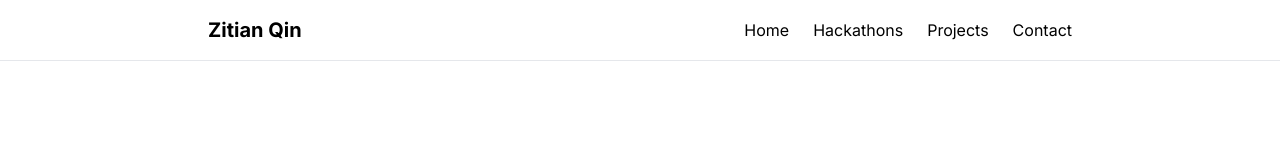
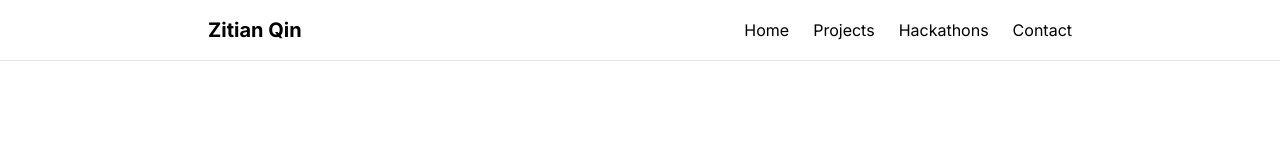
Before and after one commit to zitianqin/zitianqin.github.io, a Next.js app: page / in a window 1280 px wide. Shown: the top 160 px of the page. Built offline with nearby package versions, Linux system fonts and the light colour scheme.

Commit message:
Reorder header contents so projects comes before hackathon

```diff
--- a/src/components/Header.tsx
+++ b/src/components/Header.tsx
@@ -61,13 +61,13 @@ export default function Header() {
               </Link>
             </li> */}
             <li>
-              <Link href="/hackathons" className="hover:underline">
-                Hackathons
+              <Link href="/projects" className="hover:underline">
+                Projects
               </Link>
             </li>
             <li>
-              <Link href="/projects" className="hover:underline">
-                Projects
+              <Link href="/hackathons" className="hover:underline">
+                Hackathons
               </Link>
             </li>
             <li>
@@ -92,13 +92,13 @@ export default function Header() {
               </Link>
             </li>
             <li>
-              <Link href="/hackathons" className="block hover:underline px-4">
-                Hackathons
+              <Link href="/projects" className="block hover:underline px-4">
+                Projects
               </Link>
             </li>
             <li>
-              <Link href="/projects" className="block hover:underline px-4">
-                Projects
+              <Link href="/hackathons" className="block hover:underline px-4">
+                Hackathons
               </Link>
             </li>
             <li>
```
